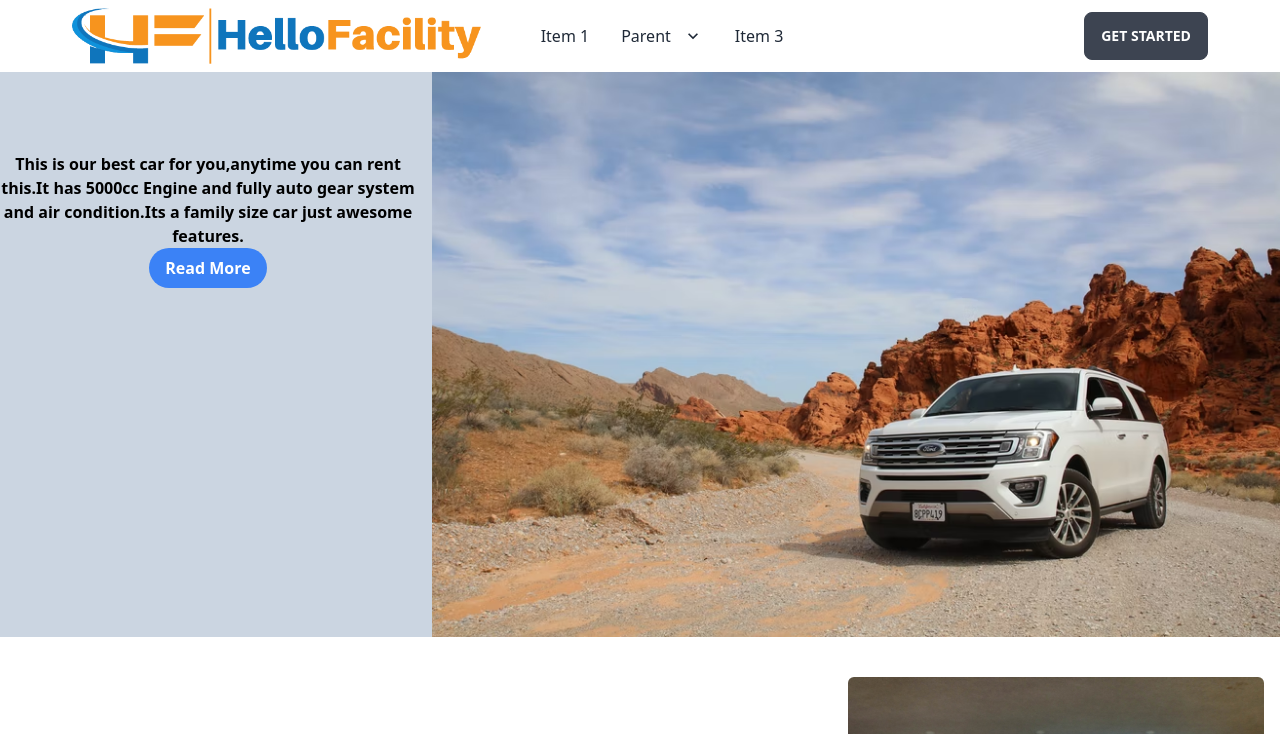
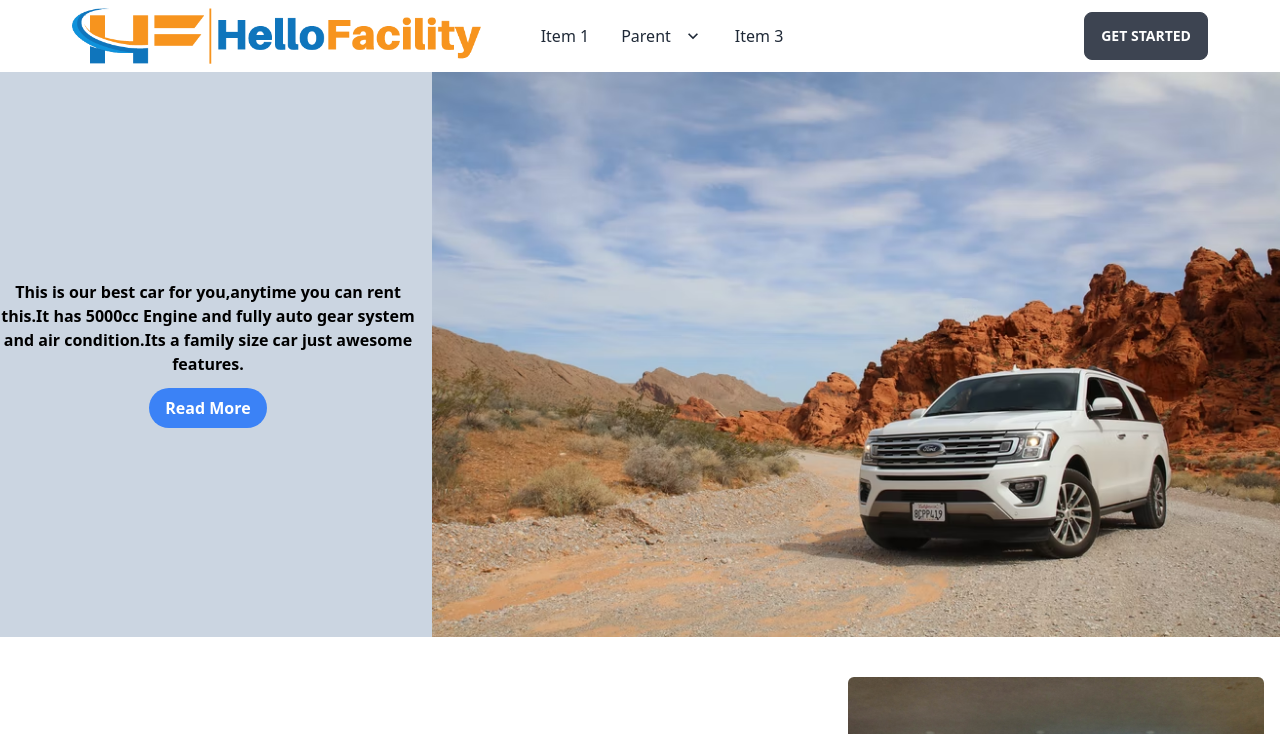
Before and after one commit to HelloFacility/Hello-Facility-Client-Site, a React (Create React App) app: page / in a window 1280 px wide. Shown: the top 734 px of the page. Built offline with nearby package versions, Linux system fonts and the light colour scheme.

Commit message:
carosel position set

```diff
--- a/src/Components/FontPage/Carousel/Carousel.js
+++ b/src/Components/FontPage/Carousel/Carousel.js
@@ -3,10 +3,10 @@ import car from '../../../Images/car rental.avif';
 
 const Carousel = () => {
     return (
-        <div className='grid grid-cols-3 gap-4 bg-slate-300'>
-            <div className='mt-20 font-bold text-center text-black '>
+        <div className='grid items-center grid-cols-3 gap-4 bg-slate-300'>
+            <div className='font-bold text-center text-black '>
                 <h1>This is our best car for you,anytime you can rent this.It has 5000cc Engine and fully auto gear system and air condition.Its a family size car just awesome features.</h1>
-                <button class="bg-blue-500 hover:bg-blue-700 text-white font-bold py-2 px-4 rounded-full">
+                <button class="bg-blue-500 hover:bg-blue-700 mt-3 text-white font-bold py-2 px-4 rounded-full">
                     Read More
                 </button>
             </div>
```
